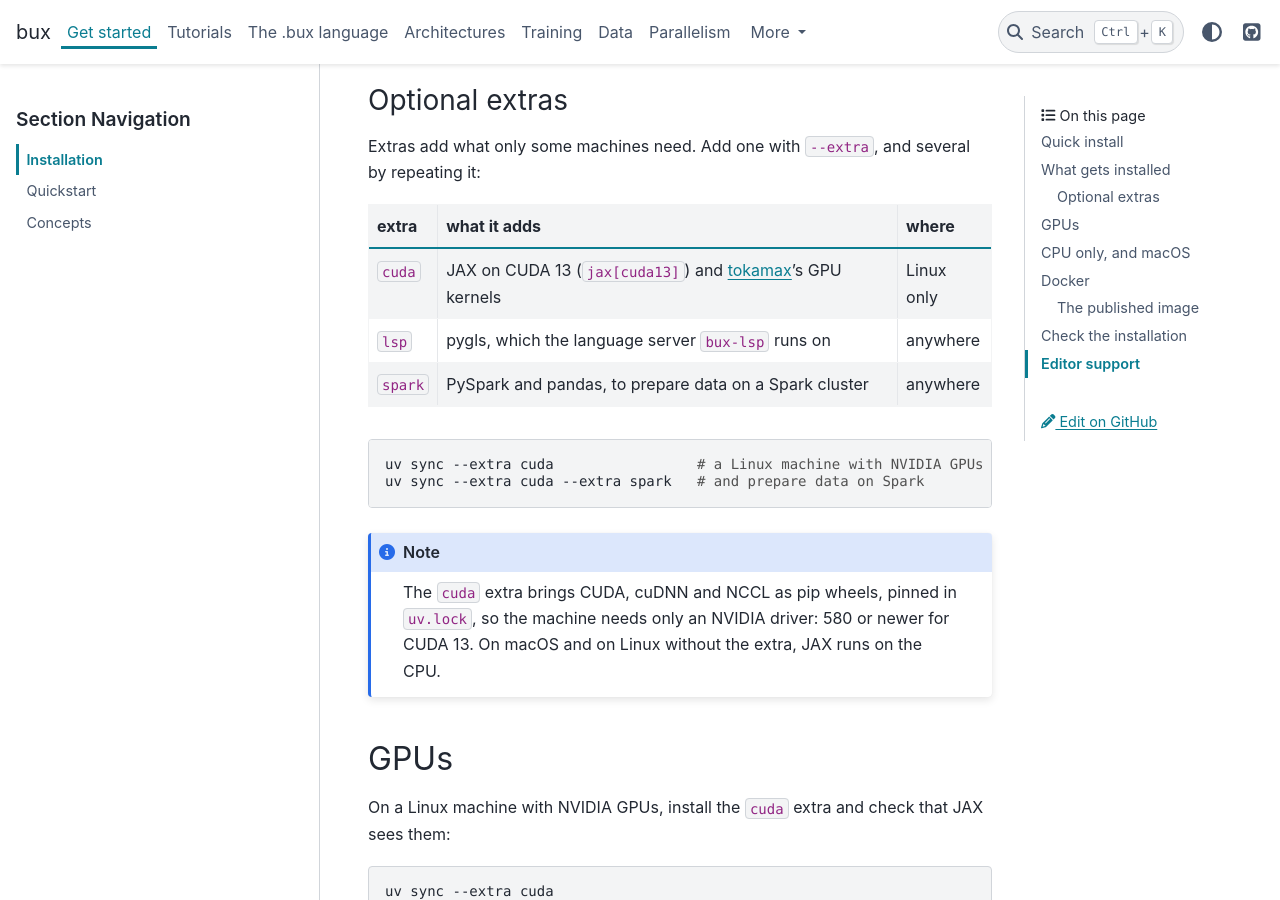
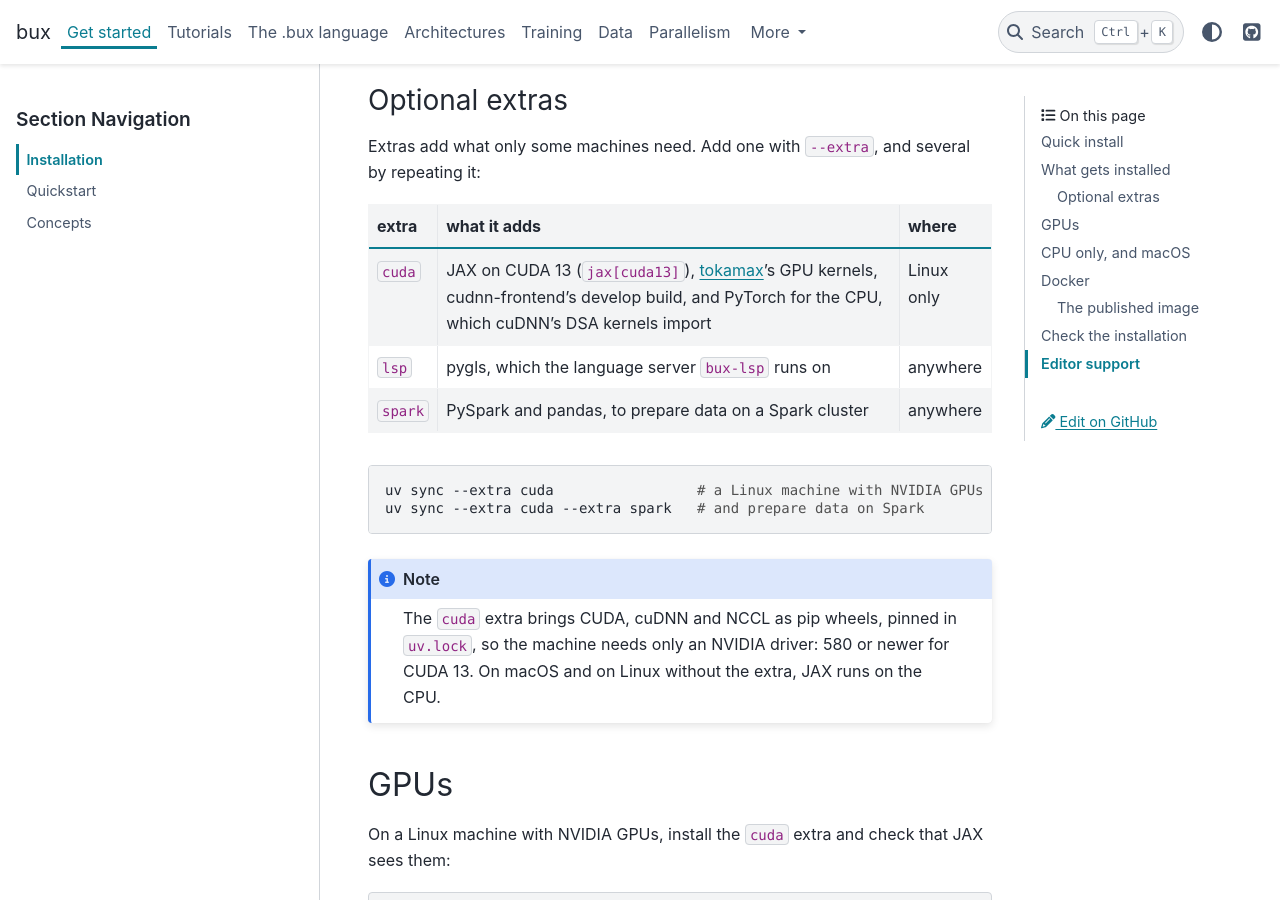
Before and after one commit to pilot7747/bux, a Sphinx documentation site: the page built from docs/get-started/installation.md, in a window 1280 px wide and 900 px high, scrolled down 1231 px. Built offline with Sphinx 7.4.7 and the PyData theme 0.15.4, drawn with Linux system fonts in a browser that asks for light colours.

Commit message:
Docs: the cuda extra brings cudnn-frontend's develop build and PyTorch for the CPU
Co-Authored-By: Claude Opus 5.5 <noreply@anthropic.com>

```diff
--- a/docs/get-started/installation.md
+++ b/docs/get-started/installation.md
@@ -51,7 +51,7 @@ repeating it:
 
 | extra   | what it adds                                                         | where         |
 |---------|----------------------------------------------------------------------|---------------|
-| `cuda`  | JAX on CUDA 13 (`jax[cuda13]`) and [tokamax](https://github.com/openxla/tokamax)'s GPU kernels | Linux only    |
+| `cuda`  | JAX on CUDA 13 (`jax[cuda13]`), [tokamax](https://github.com/openxla/tokamax)'s GPU kernels, cudnn-frontend's develop build, and PyTorch for the CPU, which cuDNN's DSA kernels import | Linux only    |
 | `lsp`   | pygls, which the language server `bux-lsp` runs on                   | anywhere      |
 | `spark` | PySpark and pandas, to prepare data on a Spark cluster               | anywhere      |
 
```
